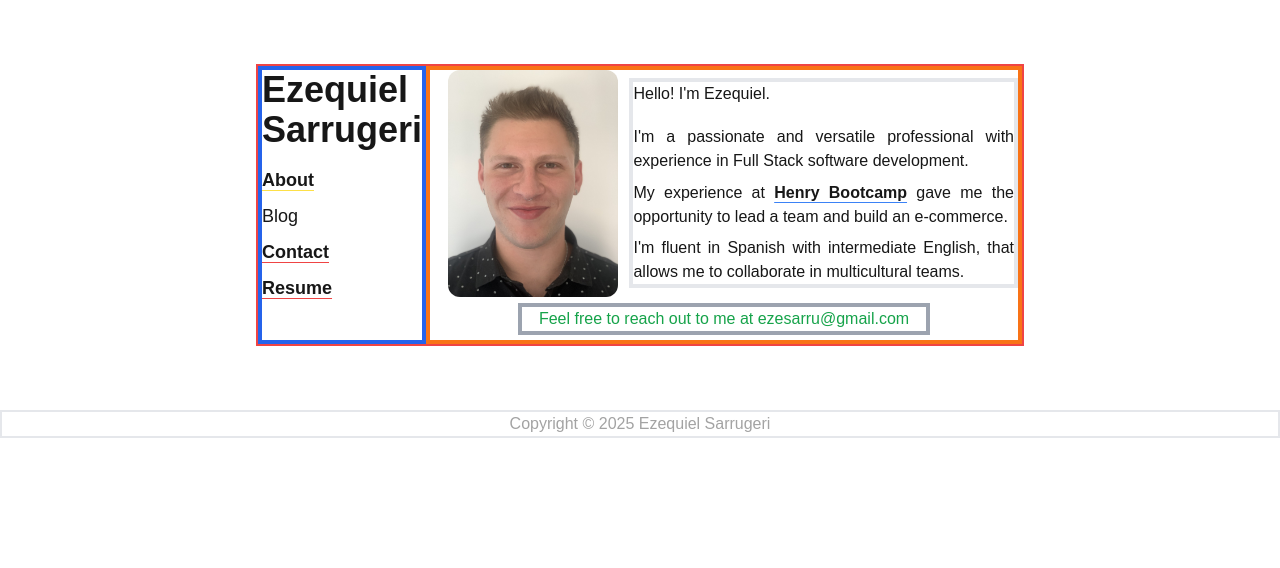
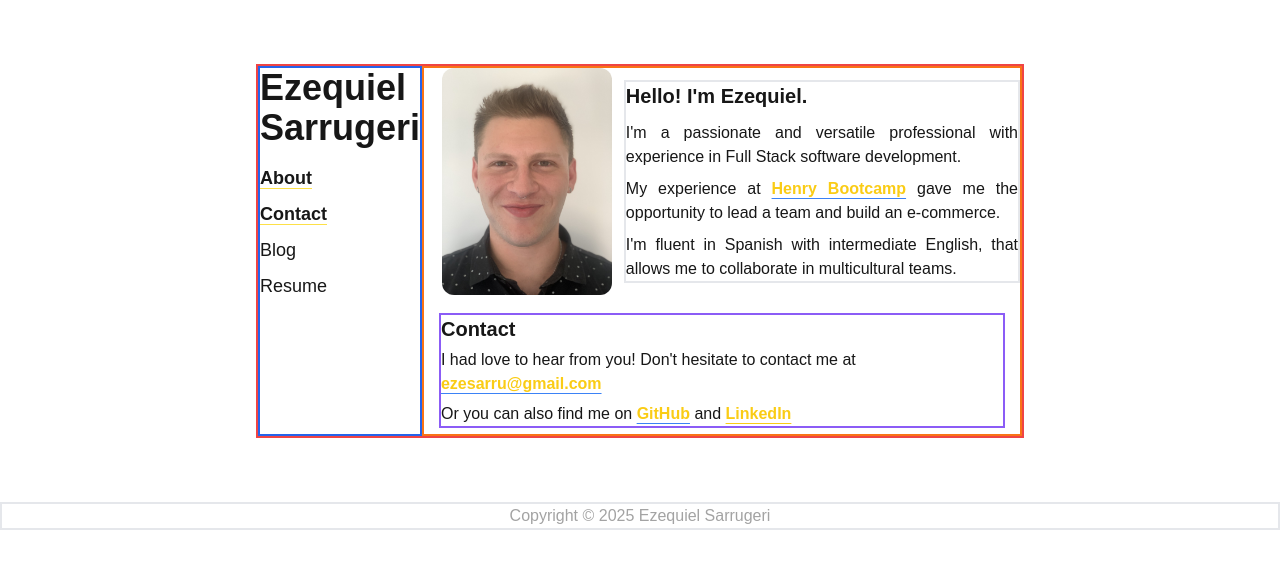
Before and after one commit to ezesarru/Oportunity, a Next.js app: page / in a window 1280 px wide. Both pictures are taken after a click on the button "Contact". Shown: the top 568 px of the page. Built offline with nearby package versions, Linux system fonts and the light colour scheme.

Commit message:
So many changes!

```diff
--- a/src/app/page.js
+++ b/src/app/page.js
@@ -8,8 +8,8 @@ export default function Page() {
   const showContact = useStore((state) => state.showContact);
 
   return (
-    <div className="border-4 border-orange-500 w-[95%] mx-auto flex flex-col items-center">
-      <div className="flex w-full items-center">
+    <div className="border-2 border-orange-500 w-[95%] mx-auto flex flex-col items-center">
+      <div className="flex w-full items-center mb-[2%]">
         <Image
           src="/profilePicture.jpg"
           alt="Ezequiel Sarrugeri picture"
@@ -18,8 +18,8 @@ export default function Page() {
           priority={true}
           className="rounded-xl ml-[3%] mr-[2%]"
         />
-        <div className="flex flex-col border-4">
-          <p className="mb-[5%]">Hello! I'm Ezequiel.</p>
+        <div className="flex flex-col border-2">
+          <p className="mb-[3%] text-xl font-bold">Hello! I'm Ezequiel.</p>
           <div className="space-y-[2%] text-justify">
             <p>
               I'm a passionate and versatile professional with experience in
@@ -29,7 +29,7 @@ export default function Page() {
               My experience at{" "}
               <Link
                 href="https://soyhenry.com"
-                className="underline decoration-blue-500 underline-offset-4 font-semibold"
+                className="underline decoration-blue-500 underline-offset-4 font-semibold text-yellow-400"
               >
                 Henry Bootcamp
               </Link>{" "}
@@ -45,9 +45,35 @@ export default function Page() {
       <div
         className={`${
           showContact ? "block" : "hidden"
-        } w-[70%] text-green-600 border-4 border-gray-400 m-[1%] flex justify-center`}
+        } w-[95%] border-2 border-violet-500 m-[1%] flex flex-col justify-center space-y-[1%]`}
       >
-        Feel free to reach out to me at ezesarru@gmail.com
+        <p className="text-xl font-bold">Contact</p>
+        <p>
+          I had love to hear from you! Don't hesitate to contact me at{" "}
+          <Link
+            href="mailto:ezesarru@gmail.com"
+            className="underline decoration-blue-500 underline-offset-4 font-semibold  text-yellow-400"
+          >
+            ezesarru@gmail.com
+          </Link>{" "}
+        </p>
+
+        <p>
+          Or you can also find me on{" "}
+          <Link
+            href="https://github.com/ezesarru"
+            className="underline decoration-blue-500 underline-offset-4 font-semibold text-yellow-400"
+          >
+            GitHub
+          </Link>{" "}
+          and{" "}
+          <Link
+            href="https://linkedin.com/in/ezesarru/"
+            className="underline decoration-blue-500- underline-offset-4 font-semibold  text-yellow-400"
+          >
+            LinkedIn
+          </Link>
+        </p>
       </div>
     </div>
   );
--- a/src/components/sidebar.jsx
+++ b/src/components/sidebar.jsx
@@ -1,16 +1,18 @@
 "use client";
 
+import { usePathname, useRouter } from "next/navigation";
 import Link from "next/link";
-import { usePathname } from "next/navigation";
 import useStore from "../store";
 
-export default function Sidebar({ contactClick }) {
+export default function Sidebar() {
   const pathname = usePathname();
+  const router = useRouter();
 
   const handleContact = useStore((state) => state.handleContact);
+  const showContact = useStore((state) => state.showContact);
 
   return (
-    <nav className="border-4 border-blue-600">
+    <nav className="border-2 border-blue-600">
       <h1 className="text-4xl font-bold mb-[10%]">
         Ezequiel
         <br />
@@ -30,6 +32,25 @@ export default function Sidebar({ contactClick }) {
           </Link>
         </li>
         <li>
+          <button
+            onClick={() => {
+              if (pathname !== "/") {
+                handleContact(true);
+                router.push("/");
+              } else {
+                handleContact();
+              }
+            }}
+            className={`${
+              showContact && pathname === "/"
+                ? "underline decoration-yellow-300 underline-offset-4 font-bold"
+                : ""
+            }`}
+          >
+            Contact
+          </button>
+        </li>
+        <li>
           <Link
             href="/blog"
             className={
@@ -42,17 +63,10 @@ export default function Sidebar({ contactClick }) {
           </Link>
         </li>
         <li>
-          <button
-            onClick={handleContact}
-            className="underline decoration-red-500 underline-offset-4 font-bold" //! Añadir CSS para que sea diferente
-          >
-            Contact
-          </button>
-        </li>
-        <li>
           <Link
-            className="underline decoration-red-500 underline-offset-4 font-bold"
+            className="hover:underline decoration-red-500 underline-offset-4 hover:font-bold "
             href="/resume.pdf"
+            target="_blank"
           >
             Resume
           </Link>
--- a/src/store.js
+++ b/src/store.js
@@ -2,7 +2,10 @@ import { create } from "zustand";
 
 const useStore = create((set) => ({
   showContact: false,
-  handleContact: () => set((state) => ({ showContact: !state.showContact })),
+  handleContact: (value) =>
+    set((state) => ({
+      showContact: value !== undefined ? value : !state.showContact,
+    })),
 }));
 
 export default useStore;
```
